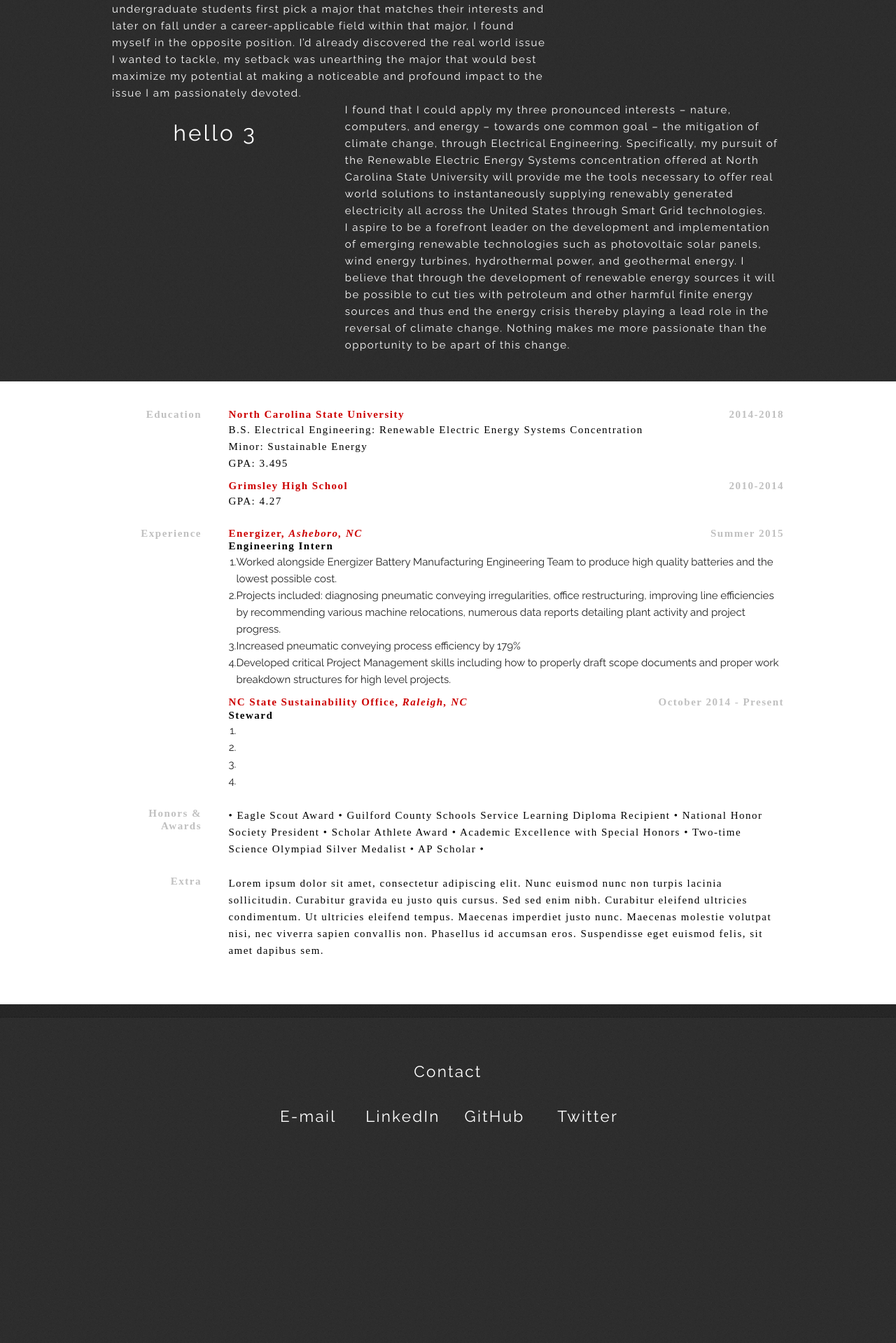
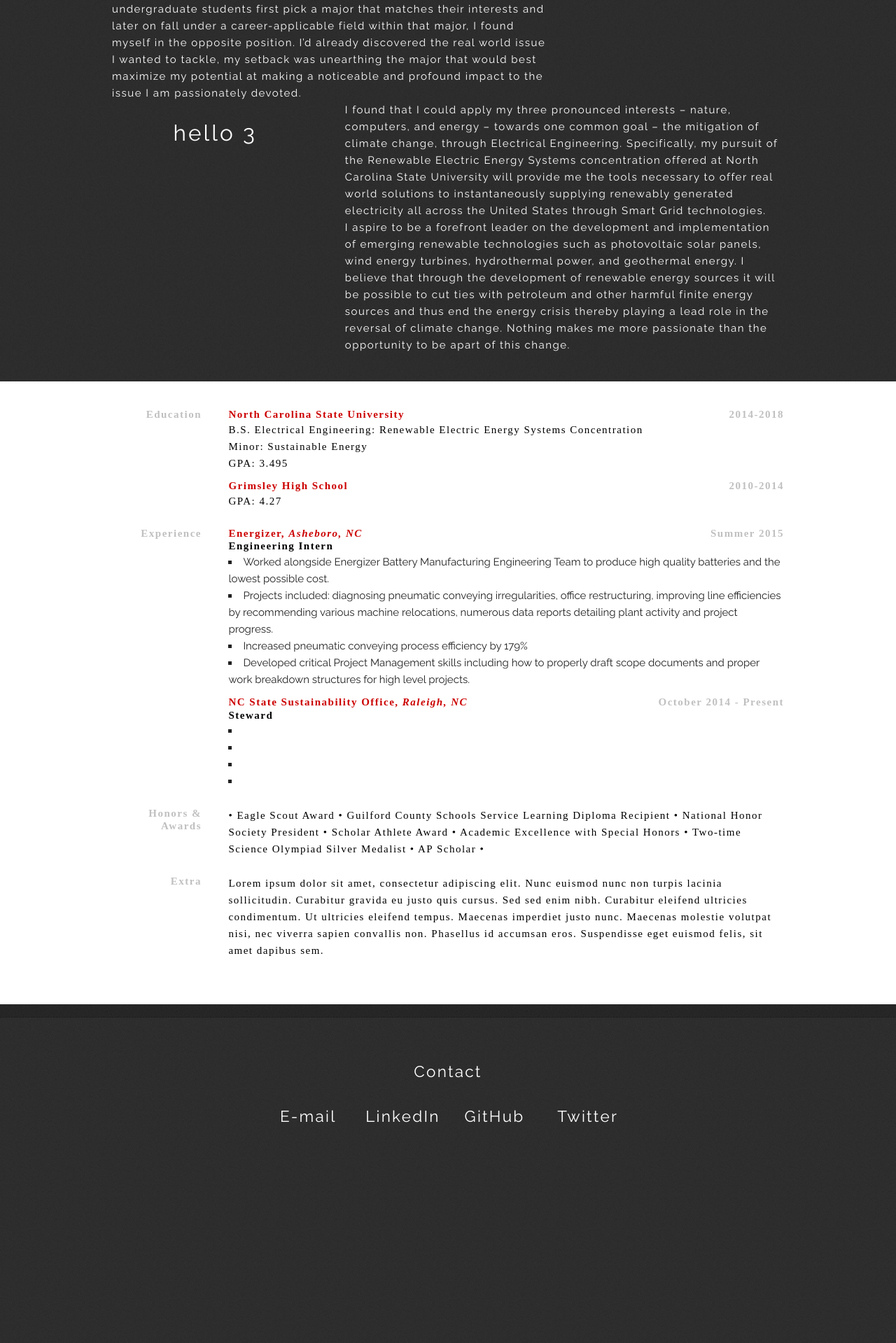
Before and after one commit to jacksoncwilliams/jackson-erin, a Jekyll site: the page built from simpleindex.html, in a window 1280 px wide. Shown: the part 1661-3580 px from the top of the page at 70% size. Built offline with Jekyll 4.4.1, drawn with Linux system fonts in a browser that asks for light colours; nearby versions of some CDN libraries; some web fonts are replaced.

Commit message:
Update skeleton.css

```diff
--- a/css/skeleton.css
+++ b/css/skeleton.css
@@ -303,17 +303,17 @@ ol ul {
 li {
   margin-bottom: none; }
 
-ul {
+ul ol {
     counter-reset: foo;
     display: table;
 }
 
-ul > li {
+ul ol > li {
     counter-increment: foo;
     display: table-row;
 }
 
-ul > li::before {
+ul ol > li::before {
     content: counter(foo) ".";
     display: table-cell; /* aha! */
     text-align: right;
```
